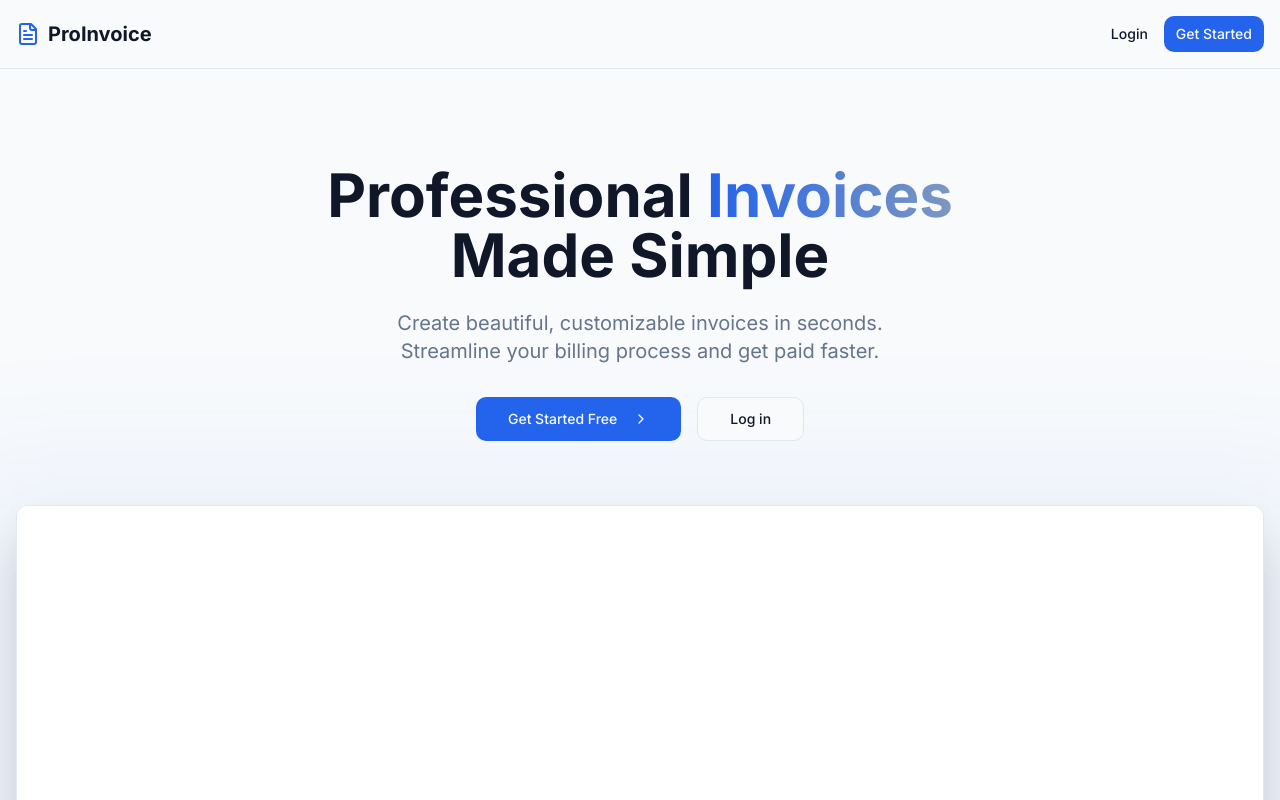
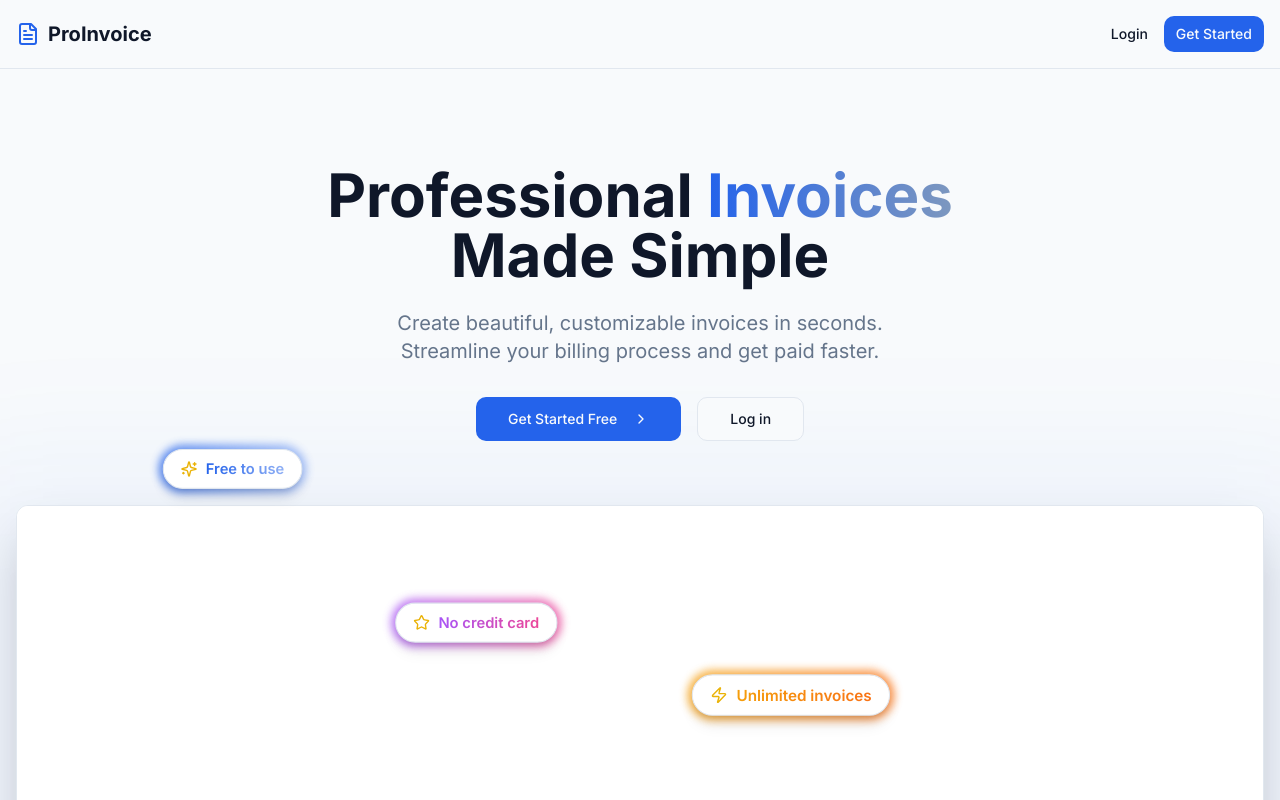
Before and after one commit to parvezmosaraf/invoice-pro, a React (Vite) app: page / in a window 1280 px wide. Shown: the top 800 px of the page. Built offline with nearby package versions, Linux system fonts and the light colour scheme.

Commit message:
feat: add floating notifications with random movements across homepage

```diff
--- a/src/pages/Index.tsx
+++ b/src/pages/Index.tsx
@@ -1,8 +1,8 @@
 import { Button } from "@/components/ui/button";
 import { Link, useNavigate } from "react-router-dom";
 import { PageTransition } from "@/components/layout/PageTransition";
-import { FileText, CheckCircle, ChevronRight, LogOut } from "lucide-react";
-import { motion } from "framer-motion";
+import { FileText, CheckCircle, ChevronRight, LogOut, Sparkles, Star, Zap, Crown } from "lucide-react";
+import { motion, AnimatePresence } from "framer-motion";
 import UserService from "@/services/UserService";
 import { useEffect, useState } from "react";
 
@@ -27,6 +27,147 @@ const itemVariants = {
   hidden: { opacity: 0, y: 20 },
   visible: { opacity: 1, y: 0 }
 };
+
+const bounceAnimations = [
+  {
+    initial: { y: 0, scale: 1 },
+    animate: {
+      y: [-10, 0],
+      scale: [1, 1.1, 1],
+      transition: {
+        duration: 1.5,
+        repeat: Infinity,
+        ease: "easeInOut",
+        delay: 0
+      }
+    }
+  },
+  {
+    initial: { y: 0, scale: 1 },
+    animate: {
+      y: [-8, 0],
+      scale: [1, 1.05, 1],
+      transition: {
+        duration: 1.8,
+        repeat: Infinity,
+        ease: "easeInOut",
+        delay: 0.3
+      }
+    }
+  },
+  {
+    initial: { y: 0, scale: 1 },
+    animate: {
+      y: [-12, 0],
+      scale: [1, 1.15, 1],
+      transition: {
+        duration: 2,
+        repeat: Infinity,
+        ease: "easeInOut",
+        delay: 0.6
+      }
+    }
+  },
+  {
+    initial: { y: 0, scale: 1 },
+    animate: {
+      y: [-6, 0],
+      scale: [1, 1.08, 1],
+      transition: {
+        duration: 1.6,
+        repeat: Infinity,
+        ease: "easeInOut",
+        delay: 0.9
+      }
+    }
+  }
+];
+
+const floatAnimations = [
+  {
+    initial: { x: 0, y: 0 },
+    animate: {
+      x: [0, 100, 0, -100, 0],
+      y: [0, -50, 0, 50, 0],
+      scale: [1, 1.1, 1, 1.05, 1],
+      transition: {
+        duration: 8,
+        repeat: Infinity,
+        ease: "easeInOut",
+        delay: 0
+      }
+    }
+  },
+  {
+    initial: { x: 0, y: 0 },
+    animate: {
+      x: [0, -150, 0, 150, 0],
+      y: [0, 80, 0, -80, 0],
+      scale: [1, 1.15, 1, 1.08, 1],
+      transition: {
+        duration: 10,
+        repeat: Infinity,
+        ease: "easeInOut",
+        delay: 2
+      }
+    }
+  },
+  {
+    initial: { x: 0, y: 0 },
+    animate: {
+      x: [0, 80, 0, -80, 0],
+      y: [0, -100, 0, 100, 0],
+      scale: [1, 1.12, 1, 1.1, 1],
+      transition: {
+        duration: 12,
+        repeat: Infinity,
+        ease: "easeInOut",
+        delay: 4
+      }
+    }
+  },
+  {
+    initial: { x: 0, y: 0 },
+    animate: {
+      x: [0, -120, 0, 120, 0],
+      y: [0, 60, 0, -60, 0],
+      scale: [1, 1.08, 1, 1.12, 1],
+      transition: {
+        duration: 9,
+        repeat: Infinity,
+        ease: "easeInOut",
+        delay: 6
+      }
+    }
+  }
+];
+
+const notificationData = [
+  {
+    text: "Free to use",
+    icon: Sparkles,
+    gradient: "from-primary to-primary/50",
+    position: "absolute"
+  },
+  {
+    text: "No credit card",
+    icon: Star,
+    gradient: "from-purple-500 to-pink-500",
+    position: "absolute"
+  },
+  {
+    text: "Unlimited invoices",
+    icon: Zap,
+    gradient: "from-amber-500 to-orange-500",
+    position: "absolute"
+  },
+  {
+    text: "Premium features",
+    icon: Crown,
+    gradient: "from-emerald-500 to-teal-500",
+    position: "absolute"
+  }
+];
 
 const Index = () => {
   const [userEmail, setUserEmail] = useState<string | null>(null);
@@ -94,7 +235,35 @@ const Index = () => {
 
         {/* Hero Section */}
         <section className="py-16 md:py-24 px-4">
-          <div className="max-w-7xl mx-auto text-center">
+          <div className="max-w-7xl mx-auto text-center relative">
+            {/* Multiple floating notifications */}
+            {notificationData.map((notification, index) => {
+              const Icon = notification.icon;
+              return (
+                <motion.div
+                  key={index}
+                  initial="initial"
+                  animate="animate"
+                  variants={floatAnimations[index]}
+                  className={`${notification.position} z-10`}
+                  style={{
+                    top: `${20 + (index * 15)}%`,
+                    left: `${20 + (index * 15)}%`
+                  }}
+                >
+                  <div className="relative">
+                    <div className={`absolute -inset-1 bg-gradient-to-r ${notification.gradient} rounded-full blur-sm opacity-75 group-hover:opacity-100 transition duration-200`}></div>
+                    <div className="relative flex items-center gap-2 bg-white dark:bg-gray-900 px-4 py-2 rounded-full border shadow-lg">
+                      <Icon className="h-4 w-4 text-yellow-500" />
+                      <span className={`font-semibold text-sm bg-gradient-to-r ${notification.gradient} bg-clip-text text-transparent`}>
+                        {notification.text}
+                      </span>
+                    </div>
+                  </div>
+                </motion.div>
+              );
+            })}
+
             <motion.div
               initial={{ opacity: 0, y: 20 }}
               animate={{ opacity: 1, y: 0 }}
```
